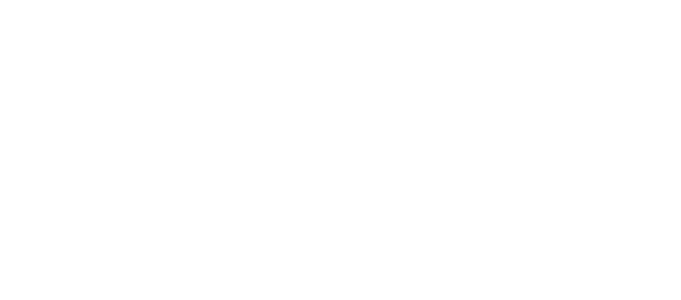
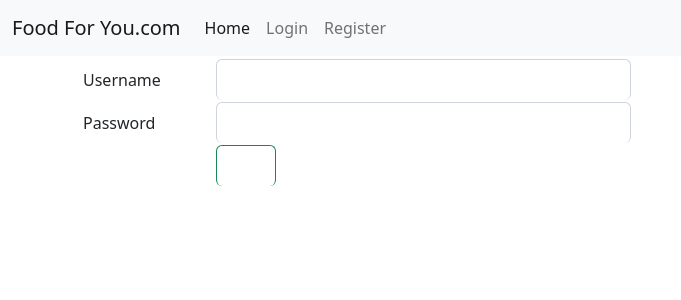
Before and after one commit to Amirthamlalas/FoodAppAngular, an Angular app: page /login in a window 1280 px wide. Before the commit this address led to /. Shown: the top 300 px of the page, without its empty margins (0-681 px from the left). Built offline with nearby package versions, Linux system fonts and the light colour scheme.

Commit message:
added login

```diff
--- /dev/null
+++ b/src/app/food-login/food-login.component.html
@@ -0,0 +1,25 @@
+<app-navbar></app-navbar>
+<div class="container">
+    <div class="row g-3">
+        <div class="col col-12 col-sm-12 col-md-12 col-lg-12 col-xl-6 col-xxl-6">
+
+           <table class="table table-borderless">
+            <tr>
+                <td></td>
+            </tr>
+            <tr>
+                <td>Username</td>
+                <td><input type="text" class="form-control"></td>
+            </tr>
+            <tr>
+                <td>Password</td>
+                <td><input type="password" name="" id="" class="form-control"></td>
+            </tr>
+            <tr>
+                <td></td>
+                <td><a routerLink = "/loginpage" class="btn btn-success">Login</a></td>
+            </tr>
+           </table>
+        </div>
+    </div>
+</div>
```
Also changed, not shown: src/app/app.module.ts (+7 -1 lines), src/app/food-login/food-login.component.ts (added, +10 -0 lines), src/app/food-login/food-login.component.css (added).
